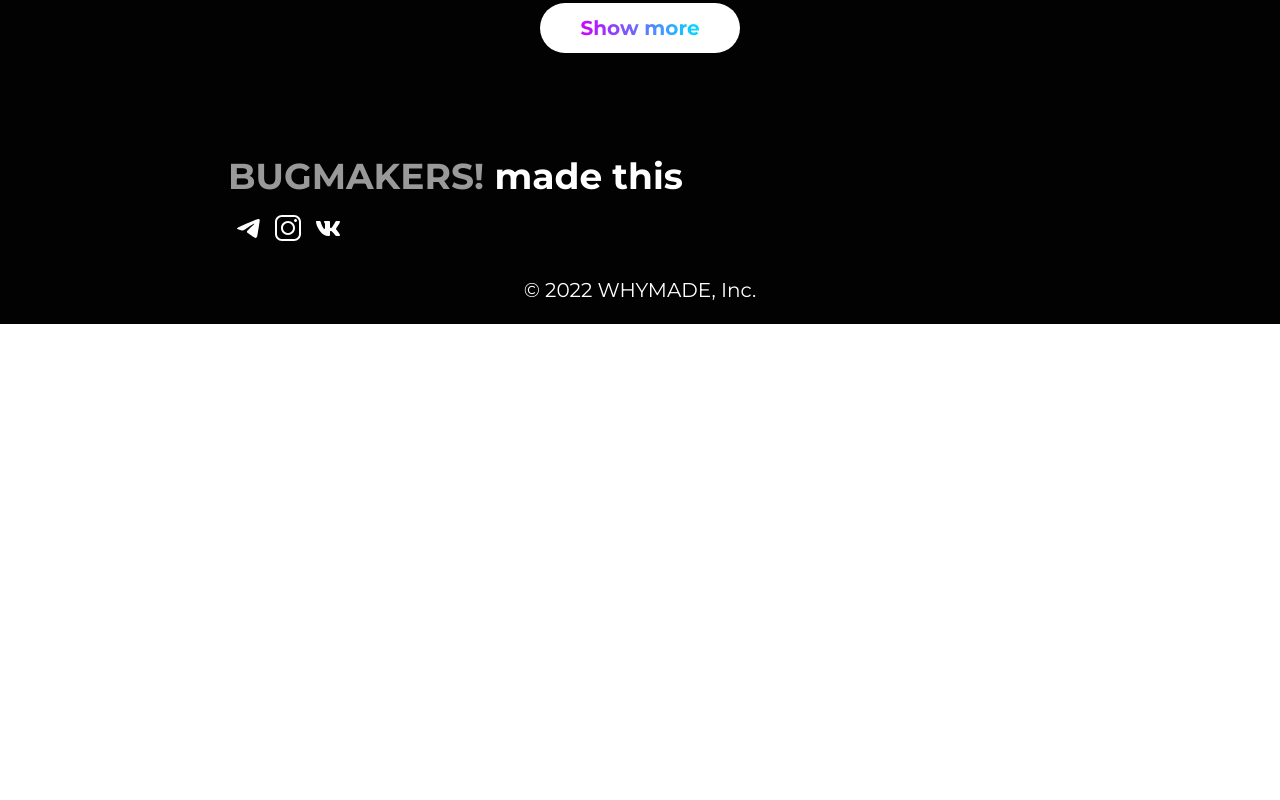
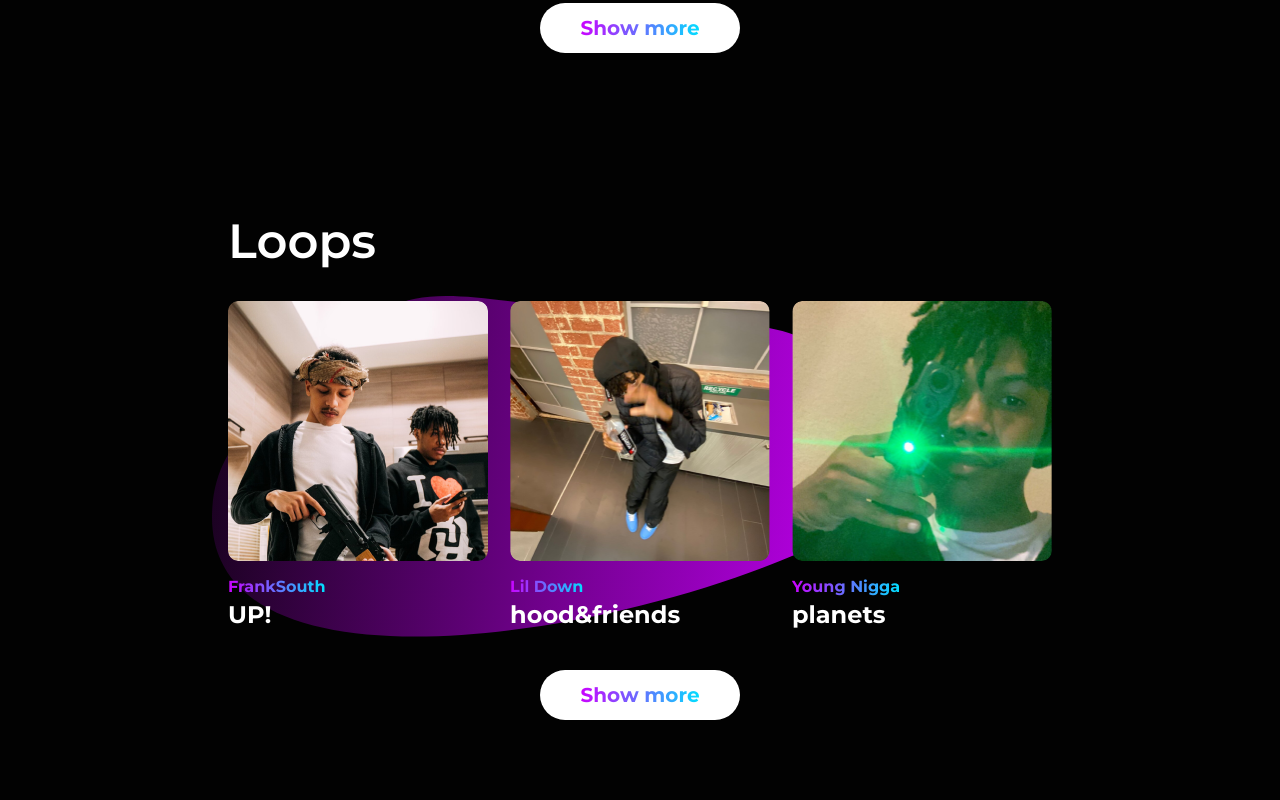
Before and after one commit to bugmak4rs/whymade-beats-store, a React (Create React App) app: page / in a window 1280 px wide. Shown: the part 1980-2780 px from the top of the page. Before the commit the page ends 2304 px from the top, so only its background shows below. Built offline with nearby package versions, Linux system fonts and the light colour scheme.

Commit message:
feat: add Loops

```diff
--- a/src/pages/Home/index.tsx
+++ b/src/pages/Home/index.tsx
@@ -3,6 +3,7 @@ import React, { FC } from 'react';
 import Hero from '../../components/Home/Hero';
 import Beats from '../../components/Home/Beats';
 import Prod from '../../components/Home/Prod';
+import Loops from '../../components/Home/Loops';
 
 const Home: FC = () => {
   return (
@@ -10,6 +11,7 @@ const Home: FC = () => {
       <Hero />
       <Beats />
       <Prod />
+      <Loops />
     </>
   );
 };
```
